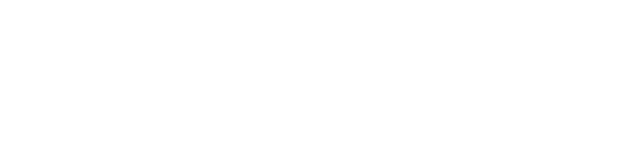
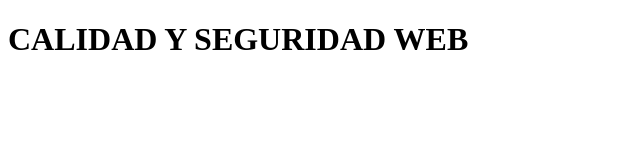
Before and after one commit to carlos-vega-instipp/ejemploGithub, a plain HTML site: page index.html in a window 1280 px wide. Shown: the whole page, without its empty margins (0-640 px from the left). Drawn offline with Linux system fonts and the light colour scheme.

Commit message:
edicion archivo html

```diff
--- a/index.html
+++ b/index.html
@@ -3,9 +3,9 @@
 <head>
     <meta charset="UTF-8">
     <meta name="viewport" content="width=device-width, initial-scale=1.0">
-    <title>Document</title>
+    <title>Ejemplo de github</title>
 </head>
 <body>
-
+    <h1>CALIDAD Y SEGURIDAD WEB</h1>
 </body>
 </html>
```
